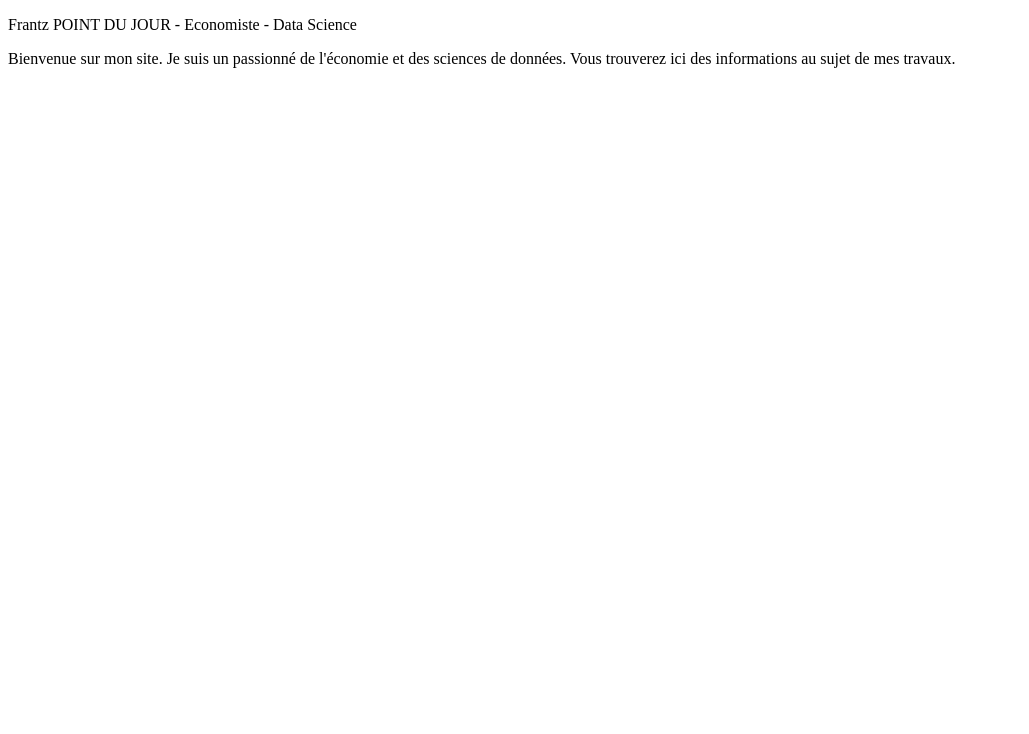
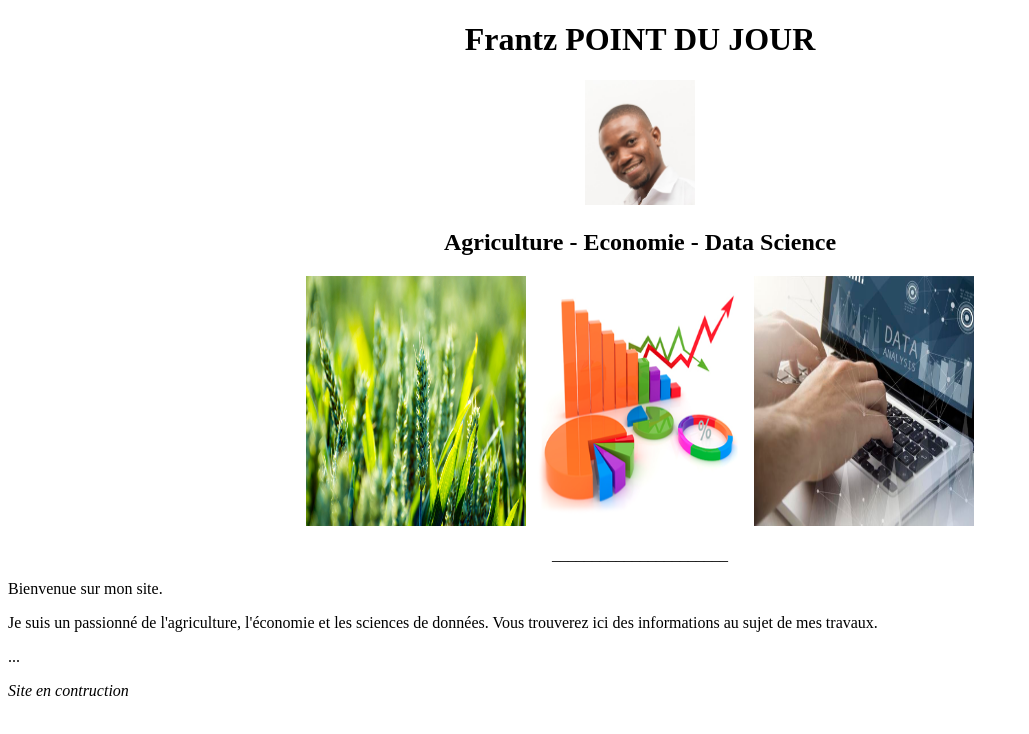
Before and after one commit to frantz93/frantz93.github.io, a plain HTML site: page index.html in a window 1280 px wide. Shown: the whole page, without its empty margins (0-1029 px from the left). Drawn offline with Linux system fonts and the light colour scheme.

Commit message:
site version 2 - 2022-06-24

```diff
--- a/index.html
+++ b/index.html
@@ -16,9 +16,21 @@
         <!--[if lt IE 7]>
             <p class="browsehappy">You are using an <strong>outdated</strong> browser. Please <a href="#">upgrade your browser</a> to improve your experience.</p>
         <![endif]-->
-        <p> Frantz POINT DU JOUR - Economiste - Data Science </p>
-        Bienvenue sur mon site.
-        Je suis un passionné de l'économie et des sciences de données. Vous trouverez ici des informations au sujet de mes travaux.
+        <center> <h1> <strong> Frantz POINT DU JOUR </strong> </h1> <img src="img/frantz_pic.jpg" width="110" height="125" alt="photo de Frantz"></center>
+        <center> <h2> Agriculture - Economie - Data Science </h2> </center>
+
+        <center> <img src="img/agriculture.jpg" width="220" height="250" alt="photo agriculture epis cereal">
+            <img src="img/economics.png" width="220" height="250" alt="photo economie">
+            <img src="img/data_analytic.jpg" width="220" height="250" alt="photo data science"> </center>
+        <p> <center> ______________________ </center> </p>
+        <p> </p>
+        <p> Bienvenue sur mon site. </p>
+        <p> Je suis un passionné de l'agriculture, l'économie et les sciences de données. Vous trouverez ici des informations au sujet de mes travaux. </p>
+        <p>
+
+            ...
+        </p>
+        <p> <em> Site en contruction </em> </p>
 
         <script src="" async defer></script>
     </body>
```
Also changed, not shown: img/agriculture.jpg (added), img/data_analytic.jpg (added), img/data_science.png (added), img/economics.png (added), img/economics2.jpg (added), img/frantz_pic.jpg (added).
